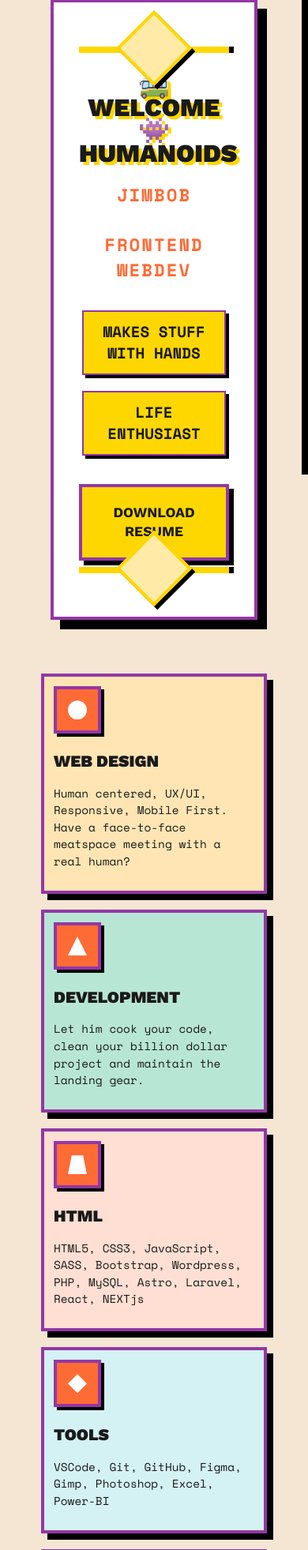
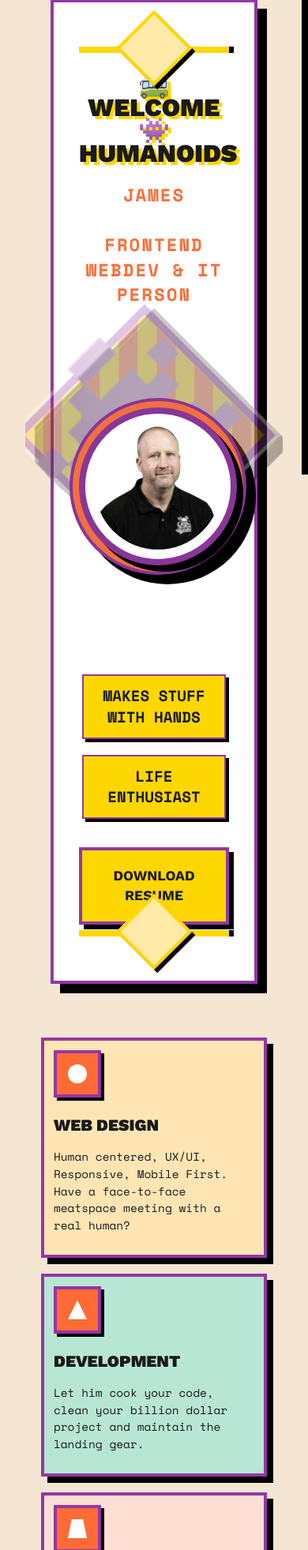
Before and after one commit to jraymondt/portfolio, a PHP site: page / in a window 390 px wide. Shown: the part 243-2206 px from the top of the page at 79% size. Run offline with PHP 8.4, Linux system fonts and the light colour scheme; some libraries are stand-ins or nearby versions.

Commit message:
portfolio pic

```diff
--- a/about.php
+++ b/about.php
@@ -11,7 +11,7 @@ include 'includes/navbar.php';
       <h2>👨🏻‍🚀  about a boy  👨🏻‍🚀</h2>
       <div class="dialog">
         <div class="profile_pic">
-          <img src="assets/images/hunter_bob.jpg" alt="james thompson">
+          <img class="portrait-image" src="assets/images/hunter_bob.jpg" alt="james thompson">
         </div>
         <a href="assets/resources/generalMisc.pdf" target="_blank" class="bb-button orange rounded">
           <i class="fas fa-envelope"></i>
--- a/assets/css/style.css
+++ b/assets/css/style.css
@@ -243,20 +243,120 @@ main {
     display: inline-block;
 }
 
-.profile_pic {
-    display: flex;
-    justify-content: center;
-    align-items: center;
-    margin: var(--space-xl) 0;
+
+.portrait-image {
+    width: 300px;
+    height: 300px;
+    border-radius: 50%;
+    border: 8px solid var(--border-color);
+    margin: var(--space-xl) auto;
+    display: block;
+    object-fit: cover;
+    background-color: var(--white);
+    padding: 12px;
+    transition: all 0.4s cubic-bezier(0.68, -0.55, 0.265, 1.55);
+    position: relative;
+    box-shadow:
+    0 0 0 4px var(--accent-primary),
+    0 0 0 8px var(--white),
+    0 0 0 12px var(--accent-secondary),
+    0 0 0 16px var(--border-color),
+    16px 16px 0 0 var(--shadow-color),
+    -4px -4px 0 0 var(--accent-primary);
+    filter: grayscale(20%) contrast(1.1);
 }
 
-.profile_pic img {
-    max-width: 400px;
-    height: auto;
+.portrait-image:hover {
+    transform: translate(-8px, -8px) rotate(-5deg) scale(1.05);
+    box-shadow:
+    0 0 0 4px var(--accent-secondary),
+    0 0 0 8px var(--white),
+    0 0 0 12px var(--accent-primary),
+    0 0 0 16px var(--border-color),
+    24px 24px 0 0 var(--shadow-color),
+    -6px -6px 0 0 var(--accent-secondary);
+    filter: grayscale(0%) contrast(1.2);
+}
+
+/* Alternative: Portrait with geometric backdrop /////////////////////////////////////////////////
+////////////////////////////////////////////////////////////////////////////////////////////////*/
+.portrait-container {
+    position: relative;
+    display: inline-block;
+    margin: var(--space-xl) auto;
+    filter: drop-shadow(12px 12px 0 var(--shadow-color));
+}
+
+.portrait-container::before {
+    content: '👾';
+    position: absolute;
+    font-size: 12rem;
+    width: 222px;
+    height: 244px;
+    background:
+    repeating-linear-gradient(
+        45deg,
+        var(--accent-secondary),
+                              var(--accent-secondary) 20px,
+                              var(--accent-primary) 20px,
+                              var(--accent-primary) 40px
+    );
     border: 8px solid var(--border-color);
-    box-shadow: var(--shadow-3);
-    background-color: var(--white);
-    padding: 10px;
+    top: -30px;
+    left: -30px;
+    z-index: -1;
+    transform: rotate(45deg);
+    box-shadow: 0 0 0 4px var(--white);
+    display: flex;
+    align-items: center;
+    justify-content: center;
+    animation: float 6s ease-in-out infinite, popOut 8s ease-in-out infinite;
+}
+
+@keyframes float {
+    0%, 100% {
+        transform: rotate(45deg) translateY(0);
+    }
+    50% {
+        transform: rotate(45deg) translateY(-10px);
+    }
+}
+
+@keyframes popOut {
+    0%, 85%, 100% {
+        z-index: -1;
+        font-size: 12rem;
+        opacity: 0.3;
+    }
+    90%, 95% {
+        z-index: 10;
+        font-size: 15rem;
+        opacity: 1;
+        transform: rotate(45deg) translateY(0) scale(1.2);
+    }
+}
+
+/* Add glitch effect on hover */
+.portrait-container:hover .portrait-image {
+    animation: glitch 0.3s ease-in-out;
+}
+
+@keyframes glitch {
+    0%, 100% {
+        transform: translate(0);
+    }
+    20% {
+        transform: translate(-3px, 3px);
+    }
+    40% {
+        transform: translate(3px, -3px);
+    }
+    60% {
+        transform: translate(-3px, -3px);
+    }
+    80% {
+        transform: translate(3px, 3px);
+    }
 }
 
 /* Skills section with neobrutalist cards */
@@ -811,7 +911,11 @@ textarea.bb-input {
   }
 }
 
-/* RESPONSIVE DESIGN */
+/* /////////////////////////////////RESPONSIVE DESIGN 786//////////////////////////////////
+/////////////////////////////////////////////////////////////////////////////////////// */
+
+
+/* RESPONSIVE DESIGN - 768px BREAKPOINT */
 @media screen and (max-width: 768px) {
     .navbar {
         padding: 15px 20px;
@@ -859,17 +963,18 @@ textarea.bb-input {
         transform: translateX(0%) !important;
     }
 
-    .social-links {
-        flex-direction: column;
-        align-items: stretch;
+    #welcome h1 {
+        font-size: 2.5rem;
     }
 
-    .social-links .bb-button {
-        width: 100%;
+    .portrait-image {
+        width: 250px;
+        height: 250px;
     }
 
-    #welcome h1 {
-        font-size: 2.5rem;
+    .portrait-container::before {
+        width: 230px;
+        height: 230px;
     }
 
     .skills {
@@ -909,8 +1014,13 @@ textarea.bb-input {
         grid-template-columns: 1fr;
     }
 
-    .social-icons {
-        grid-template-columns: 1fr;
+    .social-links {
+        flex-direction: column;
+        align-items: stretch;
+    }
+
+    .social-links .bb-button {
+        width: 100%;
     }
 
     .error-page h1 {
@@ -922,7 +1032,55 @@ textarea.bb-input {
     }
 }
 
+/* RESPONSIVE DESIGN - 480px BREAKPOINT */
 @media screen and (max-width: 480px) {
+    * {
+        font-size: 16px;
+    }
+
+    #welcome h1 {
+        font-size: 2rem;
+    }
+
+    .subtitle {
+        font-size: 1.4rem !important;
+    }
+
+    .portrait-image {
+        width: 200px;
+        height: 200px;
+        box-shadow:
+            8px 8px 0 var(--shadow-color),
+            0 0 0 8px var(--accent-primary),
+            0 0 0 12px var(--border-color);
+    }
+
+    .portrait-container::before {
+        width: 180px;
+        height: 180px;
+        top: -15px;
+        left: -15px;
+    }
+
+    .portrait-container::after {
+        width: 60px;
+        height: 60px;
+        bottom: -20px;
+        right: -20px;
+    }
+
+    .skill-box {
+        padding: var(--space-sm);
+    }
+
+    .skill-box h3 {
+        font-size: 1.3rem;
+    }
+
+    .skill-box p {
+        font-size: 0.9rem;
+    }
+
     footer {
         padding: var(--space-md);
         gap: var(--space-md);
@@ -961,8 +1119,7 @@ textarea.bb-input {
     .error-page h2 {
         font-size: 1.8rem;
     }
-
-
+}
 
 @keyframes navLinkFade {
     from {
@@ -974,30 +1131,3 @@ textarea.bb-input {
         transform: translateX(0);
     }
 }
-}
-
-@media screen and (max-width: 480px) {
-    * {
-        font-size: 16px;
-    }
-
-    #welcome h1 {
-        font-size: 2rem;
-    }
-
-    .subtitle {
-        font-size: 1.4rem !important;
-    }
-
-    .skill-box {
-        padding: var(--space-sm);
-    }
-
-    .skill-box h3 {
-        font-size: 1.3rem;
-    }
-
-    .skill-box p {
-        font-size: 0.9rem;
-    }
-}
--- a/includes/config.php
+++ b/includes/config.php
@@ -12,13 +12,13 @@ function getBaseUrl() {
 $baseUrl = getBaseUrl();
 
 // site configuration
-$site_title = "James PortoFolo";
+$site_title = "James Portfolio";
 $site_description = "Personal Portfolio";
 $site_author = "James Raymond Thompson";
 $site_url = $baseUrl;
 
 // metadata (can be overridden per page)
-$page_title = "JRT";
+$page_title = "James Raymond Thompson";
 $page_description = "Personal Portfolio";
 $page_keywords = "Personal portfolio, front end, web development";
 
--- a/includes/header.php
+++ b/includes/header.php
@@ -16,7 +16,7 @@
     <meta property="og:title" content="<?php echo $site_title; ?>">
     <meta property="og:type" content="website">
     <meta property="og:url" content="<?php echo $site_url; ?>">
-    <meta property="og:image" content="<?php echo $baseUrl; ?>/assets/images/best_can.png">
+    <meta property="og:image" content="<?php echo $baseUrl; ?>/assets/images/nodow.webp">
     <meta property="og:description" content="<?php echo $site_title; ?>: Personal Portfolio">
     <meta property="og:locale" content="en_AU">
     <meta property="og:locale:alternate" content="en_GB">
--- a/index.php
+++ b/index.php
@@ -11,10 +11,13 @@ include 'includes/navbar.php';
         <div class="geometric-separator"></div>
 
         <h1>🚎 WELCOME 👾 HUMANOIDS</h1>
-        <p class="subtitle">jimBob</p>
-        <p class="subtitle">frontEnd webDev</p>
+        <p class="subtitle">james</p>
+        <p class="subtitle">frontEnd webDev & IT person</p>
+        <div class="portrait-container">
+            <img class="portrait-image" src="assets/images/nodow.webp" alt="james bob">
+        </div>
+        <div class="description">
 
-        <div class="description">
             <p>MAKES STUFF WITH HANDS</p>
             <p>LIFE ENTHUSIAST</p>
         </div>
```
Also changed, not shown: assets/images/nodow.webp (added), assets/images/shadow.webp (added). Lines whose indentation alone changed are shown as unchanged.
